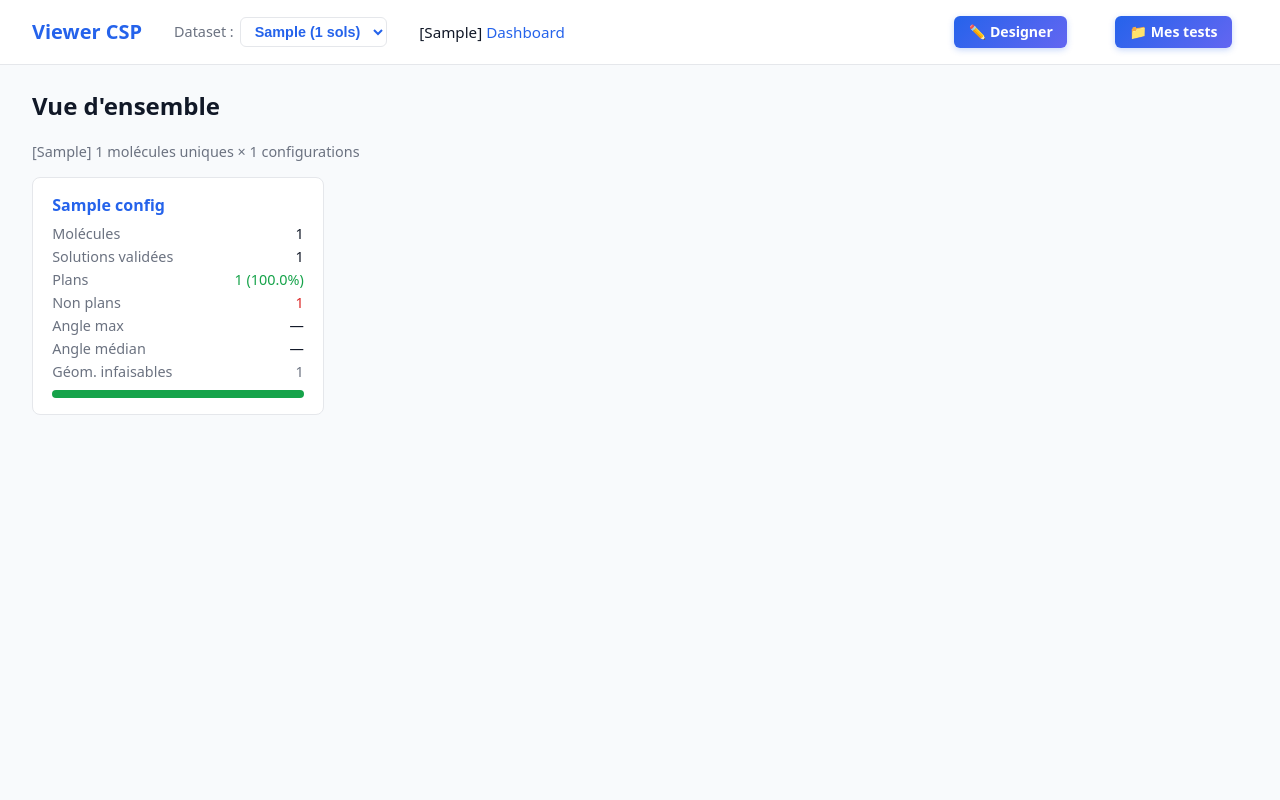
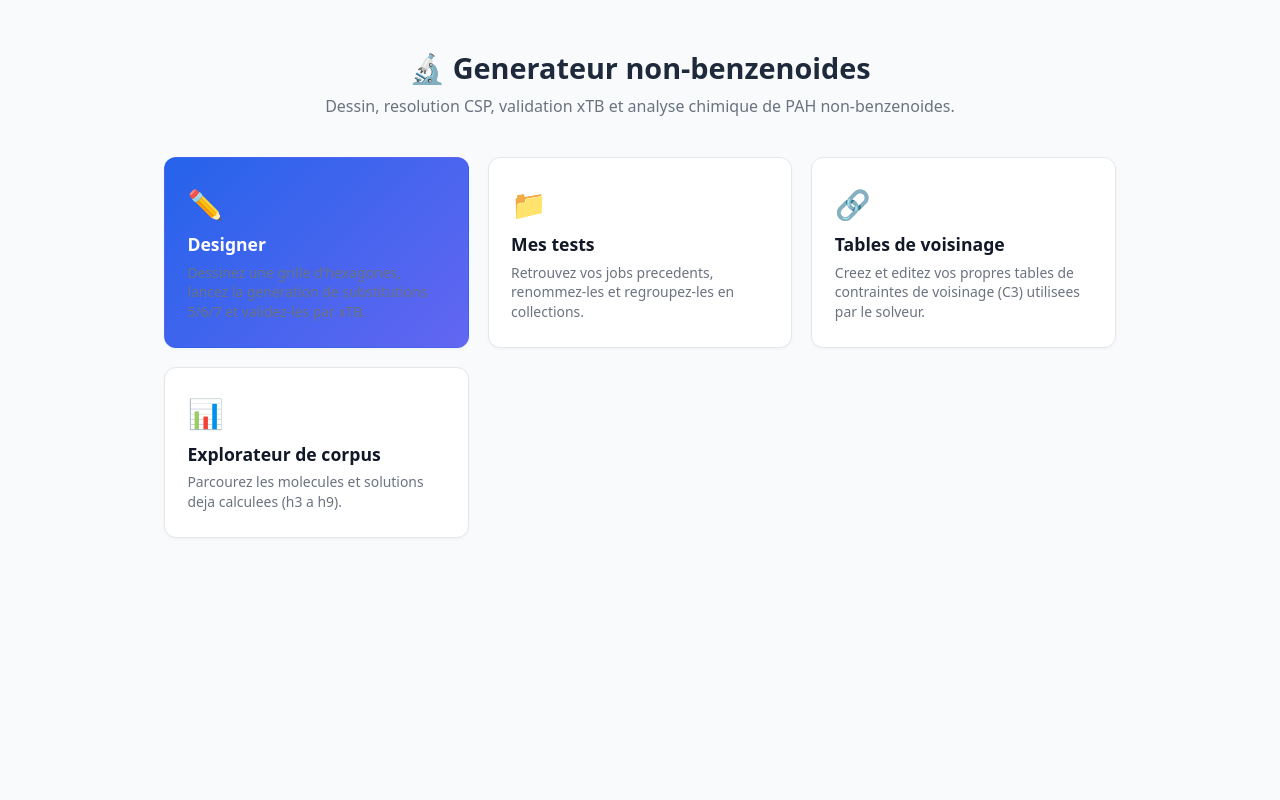
Before and after one commit to Maherisoa-23/Projet_Stage_CSP_M2_IMD, a Flask app: page / in a window 1280 px wide. Run offline with Flask 3, Linux system fonts and the light colour scheme; tables that the repository leaves empty hold one stand-in row (values such as "Sample post").

Commit message:
feat(viewer): page d'accueil hub + explication pedagogique des tables
L'ancienne page / (dashboard d'exploration du corpus h3-h9) etait vide
en mode --designer-only (Docker, chimistes) et ne donnait acces a aucune
des fonctionnalites (designer, mes tests, tables de voisinage) sans
connaitre leur URL. / devient un hub avec une carte par fonctionnalite ;
le dashboard d'exploration est deplace vers /explorer (inchange sinon),
sa carte s'attenue automatiquement si aucun dataset n'est disponible.

Ajoute aussi un bloc d'aide repliable sur /neighbor-tables expliquant
la notation des sequences de voisinage (position = arete, valeur =
taille du voisin ou 0 = arete libre) et l'effet d'ajouter/retirer une
sequence sur l'espace de recherche du solveur.

```diff
--- a/viewer/server.py
+++ b/viewer/server.py
@@ -54,7 +54,23 @@ def db():
 
 @app.route("/")
 def index():
-    return render_template("index.html")
+    """Page d'accueil : hub de navigation vers les fonctionnalites.
+
+    Exception : si ?job=<id> est present dans l'URL (lien genere par
+    designer.js / tests.js pour ouvrir directement une vue job), on sert
+    explorer.html qui gere ce param cote JS -- garde /?job=<id> fonctionnel
+    sans dupliquer la logique de job view dans le hub.
+    """
+    if request.args.get("job"):
+        return render_template("explorer.html")
+    return render_template("hub.html")
+
+
+@app.route("/explorer")
+def explorer():
+    """Explorateur du corpus pre-calcule (molecules/solutions h3-h9).
+    Vide en mode --designer-only (pas de table 'configs')."""
+    return render_template("explorer.html")
 
 
 # =====================================================================
--- /dev/null
+++ b/viewer/static/hub.css
@@ -0,0 +1,104 @@
+/* Page d'accueil : hub de navigation vers les fonctionnalites.
+ * Palette alignee sur style.css (--primary #2563eb, etc.) mais fichier
+ * autonome : cette page ne charge pas app.js / style.css. */
+
+:root {
+  --primary: #2563eb;
+  --primary-dark: #1d4ed8;
+  --muted: #6b7280;
+  --bg: #f8fafc;
+  --card: #ffffff;
+  --border: #e5e7eb;
+}
+
+* { box-sizing: border-box; }
+
+body {
+  font-family: system-ui, -apple-system, "Segoe UI", Roboto, sans-serif;
+  margin: 0;
+  background: var(--bg);
+  color: #111827;
+  min-height: 100vh;
+}
+
+.hub-header {
+  text-align: center;
+  padding: 3rem 1.5rem 1.5rem;
+}
+.hub-header h1 {
+  margin: 0 0 0.5rem;
+  font-size: 1.8rem;
+  color: #1e293b;
+}
+.hub-subtitle {
+  margin: 0 auto;
+  max-width: 640px;
+  color: var(--muted);
+  font-size: 1rem;
+}
+
+.hub-main {
+  max-width: 1000px;
+  margin: 1rem auto 3rem;
+  padding: 0 1.5rem;
+}
+
+.hub-grid {
+  display: grid;
+  grid-template-columns: repeat(auto-fit, minmax(230px, 1fr));
+  gap: 1.2rem;
+}
+
+.hub-card {
+  display: block;
+  background: var(--card);
+  border: 1px solid var(--border);
+  border-radius: 12px;
+  padding: 1.6rem 1.4rem;
+  text-decoration: none;
+  color: inherit;
+  box-shadow: 0 1px 3px rgba(0,0,0,0.04);
+  transition: transform 0.14s, box-shadow 0.14s, border-color 0.14s;
+}
+.hub-card:hover {
+  transform: translateY(-3px);
+  box-shadow: 0 10px 24px rgba(37, 99, 235, 0.12);
+  border-color: #bfdbfe;
+}
+
+.hub-card-primary {
+  background: linear-gradient(135deg, #2563eb, #6366f1);
+  color: #fff;
+  border-color: transparent;
+}
+.hub-card-primary:hover {
+  box-shadow: 0 10px 28px rgba(37, 99, 235, 0.35);
+}
+.hub-card-primary p { color: rgba(255,255,255,0.9); }
+
+.hub-card-icon {
+  font-size: 1.8rem;
+  margin-bottom: 0.6rem;
+}
+.hub-card h2 {
+  margin: 0 0 0.4rem;
+  font-size: 1.1rem;
+}
+.hub-card p {
+  margin: 0;
+  font-size: 0.87rem;
+  color: var(--muted);
+  line-height: 1.4;
+}
+
+/* Carte "Explorateur" : attenuee si le mode designer-only est detecte
+ * (aucun dataset h3-h9 disponible), sans etre desactivee -- l'utilisateur
+ * peut toujours cliquer pour voir le message explicatif de la page. */
+.hub-card.hub-card-empty {
+  opacity: 0.55;
+}
+.hub-card.hub-card-empty:hover {
+  transform: none;
+  box-shadow: 0 1px 3px rgba(0,0,0,0.04);
+  border-color: var(--border);
+}
--- /dev/null
+++ b/viewer/static/hub.js
@@ -0,0 +1,36 @@
+/**
+ * Page d'accueil (hub) : detecte si des datasets sont disponibles
+ * (mode normal) ou non (mode --designer-only, cf. viewer/server.py) pour
+ * adapter la carte "Explorateur de corpus" en consequence. Best-effort :
+ * en cas d'erreur reseau, la carte reste affichee normalement (le clic
+ * menera a une page vide mais explicite plutot que de cacher la carte
+ * a tort sur un faux negatif).
+ */
+(function () {
+  "use strict";
+
+  async function checkDatasets() {
+    try {
+      const r = await fetch("/api/datasets");
+      if (!r.ok) throw new Error(`HTTP ${r.status}`);
+      const data = await r.json();
+      const datasets = data.datasets || [];
+      if (datasets.length === 0) {
+        markExplorerEmpty();
+      }
+    } catch (e) {
+      // Mode designer-only : /api/datasets peut renvoyer une erreur
+      // (table 'configs' absente). Meme traitement qu'une liste vide.
+      markExplorerEmpty();
+    }
+  }
+
+  function markExplorerEmpty() {
+    const card = document.getElementById("card-explorer");
+    const desc = document.getElementById("explorer-desc");
+    if (card) card.classList.add("hub-card-empty");
+    if (desc) desc.textContent = "Aucune donnee disponible dans cette installation (mode designer).";
+  }
+
+  checkDatasets();
+})();
--- a/viewer/static/style.css
+++ b/viewer/static/style.css
@@ -40,6 +40,14 @@ header h1 {
   font-size: 1.25rem;
   color: var(--primary);
 }
+
+.home-link {
+  color: var(--muted);
+  text-decoration: none;
+  font-size: 0.9rem;
+  font-weight: 500;
+}
+.home-link:hover { color: var(--primary); }
 
 .header-designer-link {
   margin-left: auto;
--- a/viewer/templates/index.html
+++ b/viewer/templates/explorer.html
@@ -10,7 +10,8 @@
 </head>
 <body>
   <header>
-    <h1>Viewer CSP</h1>
+    <a href="/" class="home-link" title="Retour a l'accueil">← Accueil</a>
+    <h1>Explorateur de corpus</h1>
     <label class="ds-picker">
       Dataset :
       <select id="dataset-select"></select>
@@ -18,12 +19,6 @@
     <nav id="breadcrumb">
       <a href="#" data-go="dashboard">Dashboard</a>
     </nav>
-    <a href="/designer" class="header-designer-link" title="Dessiner un benzenoide et lancer le CSP">
-      ✏️ Designer
-    </a>
-    <a href="/tests" class="header-designer-link" title="Organiser vos jobs designer (renommer, regrouper)">
-      📁 Mes tests
-    </a>
     <div id="loader" class="loader hidden">
       <div class="spinner"></div>
       <span id="loader-text">Chargement…</span>
--- /dev/null
+++ b/viewer/templates/hub.html
@@ -0,0 +1,46 @@
+<!DOCTYPE html>
+<html lang="fr">
+<head>
+  <meta charset="utf-8">
+  <title>Generateur non-benzenoides — Accueil</title>
+  <link rel="stylesheet" href="{{ url_for('static', filename='hub.css') }}">
+</head>
+<body>
+  <header class="hub-header">
+    <h1>🔬 Generateur non-benzenoides</h1>
+    <p class="hub-subtitle">Dessin, resolution CSP, validation xTB et analyse chimique de PAH non-benzenoides.</p>
+  </header>
+
+  <main class="hub-main">
+    <div class="hub-grid">
+      <a href="/designer" class="hub-card hub-card-primary">
+        <div class="hub-card-icon">✏️</div>
+        <h2>Designer</h2>
+        <p>Dessinez une grille d'hexagones, lancez la generation de substitutions
+           5/6/7 et validez-les par xTB.</p>
+      </a>
+
+      <a href="/tests" class="hub-card">
+        <div class="hub-card-icon">📁</div>
+        <h2>Mes tests</h2>
+        <p>Retrouvez vos jobs precedents, renommez-les et regroupez-les en collections.</p>
+      </a>
+
+      <a href="/neighbor-tables" class="hub-card">
+        <div class="hub-card-icon">🔗</div>
+        <h2>Tables de voisinage</h2>
+        <p>Creez et editez vos propres tables de contraintes de voisinage (C3)
+           utilisees par le solveur.</p>
+      </a>
+
+      <a href="/explorer" class="hub-card" id="card-explorer">
+        <div class="hub-card-icon">📊</div>
+        <h2>Explorateur de corpus</h2>
+        <p id="explorer-desc">Parcourez les molecules et solutions deja calculees (h3 a h9).</p>
+      </a>
+    </div>
+  </main>
+
+  <script src="{{ url_for('static', filename='hub.js') }}"></script>
+</body>
+</html>
```
Also changed, not shown: viewer/designer/static/neighbor_tables.css (+32 -0 lines), viewer/templates/neighbor_tables.html (+42 -0 lines).
